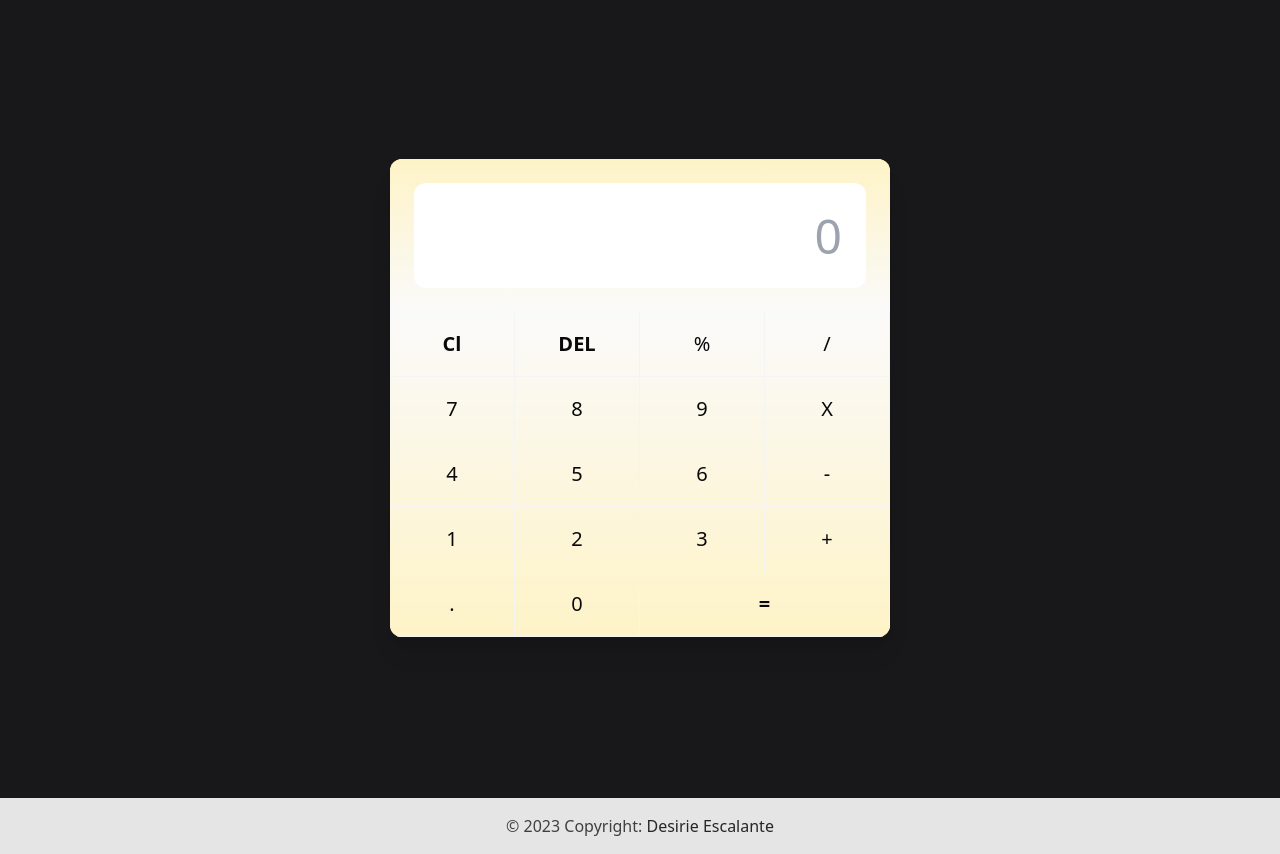
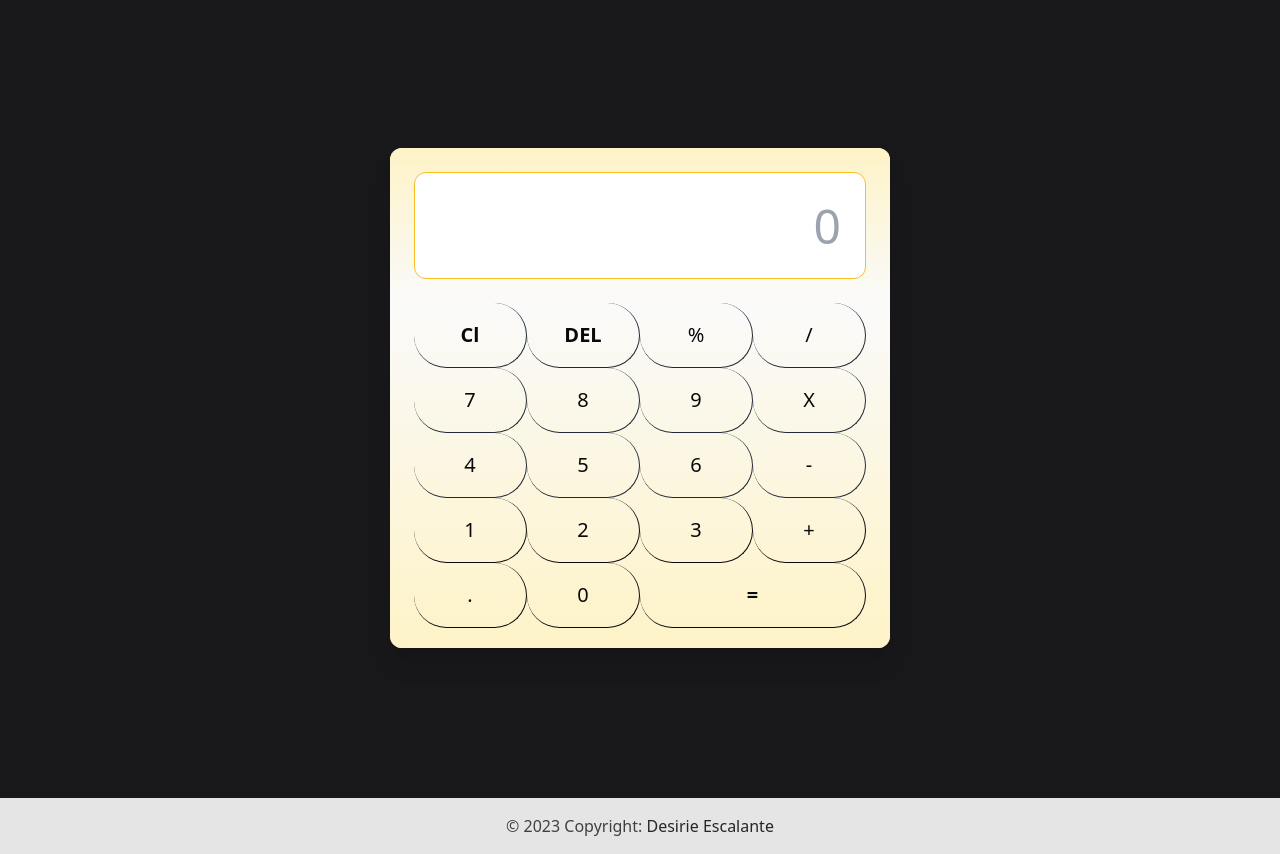
Before and after one commit to descalante16/calcu, a plain HTML site: page index.html in a window 1280 px wide. Shown: the part 74-928 px from the top of the page. Drawn offline with nearby package versions, Linux system fonts and the light colour scheme.

Commit message:
buttons changed

```diff
--- a/index.html
+++ b/index.html
@@ -14,75 +14,75 @@
     <h1 class="mb-4 text-4xl font-bold align-middle">Calculator</h1>
     </div>
     <div class=" min-w-screen min-h-screen bg-zinc-900 flex items-center justify-center px-6 py-6">
-        <div class="calculator w-full mx-auto rounded-xl bg-amber-100 shadow-xl text-gray-900 relative overflow-hidden" style="max-width:500px"">
+        <div class="calculator w-full mx-auto rounded-xl bg-amber-100 shadow-xl text-gray-900 relative overflow-hidden " style="max-width:500px"">
             <div class="w-full h-auto bg-gradient-to-b from-amber-100 to-zinc-50 flex items-end text-right p-6">
-                <input type="text" placeholder="0" id="output-screen" class="w-full py-5 px-6 text-5xl text-right text-zinc-950 font-medium rounded-xl"></div>
-                <div class="w-full bg-gradient-to-b from-zinc-50 to-amber-100">
-                    <div class="flex w-full">
-                        <div class="w-1/4 border-r border-b border-zinc-100">
-                            <button onclick="Clear()" class="w-full h-16 outline-none focus:outline-none hover:bg-zinc-500 hover:bg-opacity-20 text-zinc-950 text-opacity-100 text-xl font-semibold">Cl</button>
+                <input type="text" placeholder="0" id="output-screen" class="w-full py-5 px-6 text-5xl text-right text-zinc-950 font-medium rounded-xl border border-amber-400"></div>
+                <div class="w-full bg-gradient-to-b from-zinc-50 to-amber-100 ">
+                    <div class="flex w-full px-6 ">
+                        <div class="w-1/4 border-r border-b  border-gray-800 rounded-full">
+                            <button onclick="Clear()" class="w-full h-16 outline-none focus:outline-none hover:bg-amber-300 hover:bg-opacity-20 hover:rounded-full text-zinc-950 text-opacity-100 text-xl font-semibold">Cl</button>
                         </div>
-                        <div class="w-1/4 border-r border-b border-zinc-100">
-                            <button onclick="del()" class="w-full h-16 outline-none focus:outline-none hover:bg-zinc-500 hover:bg-opacity-20 text-zinc-950 text-opacity-100 text-xl font-semibold">DEL</button>
+                        <div class="w-1/4 border-r border-b border-gray-800 rounded-full">
+                            <button onclick="del()" class="w-full h-16 outline-none focus:outline-none hover:bg-amber-300 hover:bg-opacity-20 hover:rounded-full text-zinc-950 text-opacity-100 text-xl font-semibold">DEL</button>
                         </div>
-                        <div class="w-1/4 border-r border-b border-zinc-100">
-                            <button onclick="display('%')" class="w-full h-16 outline-none focus:outline-none hover:bg-zinc-500 hover:bg-opacity-20 text-zinc-950 text-opacity-100 text-xl font-medium">%</button>
+                        <div class="w-1/4 border-r border-b border-gray-800 rounded-full">
+                            <button onclick="display('%')" class="w-full h-16 outline-none focus:outline-none hover:bg-amber-300 hover:bg-opacity-20 hover:rounded-full text-zinc-950 text-opacity-100 text-xl font-medium">%</button>
                         </div>
-                        <div class="w-1/4 border-r border-b border-zinc-100">
-                            <button onclick="display('/')" class="w-full h-16 outline-none focus:outline-none hover:bg-zinc-500 hover:bg-opacity-20 text-zinc-950 text-opacity-100 text-xl font-medium">/</button>
+                        <div class="w-1/4 border-r border-b  border-gray-800 rounded-full">
+                            <button onclick="display('/')" class="w-full h-16 outline-none focus:outline-none hover:bg-amber-300 hover:bg-opacity-20 hover:rounded-full text-zinc-950 text-opacity-100 text-xl font-medium">/</button>
                         </div>
                     </div>
-                    <div class="flex w-full">
-                        <div class="w-1/4 border-r border-b border-zinc-100">
-                            <button onclick="display('7')" class="w-full h-16 outline-none focus:outline-none hover:bg-zinc-500 hover:bg-opacity-20 text-zinc-950 text-opacity-100 text-xl font-medium">7</button>
+                    <div class="flex w-full px-6">
+                        <div class="w-1/4 border-r border-b border-gray-800 rounded-full">
+                            <button onclick="display('7')" class="w-full h-16 outline-none focus:outline-none hover:bg-amber-300 hover:bg-opacity-20 hover:rounded-full text-zinc-950 text-opacity-100 text-xl font-medium">7</button>
                         </div>
-                        <div class="w-1/4 border-r border-b border-zinc-100">
-                            <button onclick="display('8')" class="w-full h-16 outline-none focus:outline-none hover:bg-zinc-500 hover:bg-opacity-20 text-zinc-950 text-opacity-100 text-xl font-medium">8</button>
+                        <div class="w-1/4 border-r border-b border-gray-800 rounded-full">
+                            <button onclick="display('8')" class="w-full h-16 outline-none focus:outline-none hover:bg-amber-300 hover:bg-opacity-20 hover:rounded-full text-zinc-950 text-opacity-100 text-xl font-medium">8</button>
                         </div>
-                        <div class="w-1/4 border-r border-b border-zinc-100">
-                            <button onclick="display('9')" class="w-full h-16 outline-none focus:outline-none hover:bg-zinc-500 hover:bg-opacity-20 text-zinc-950 text-opacity-100 text-xl font-medium">9</button>
+                        <div class="w-1/4 border-r border-b border-gray-800 rounded-full">
+                            <button onclick="display('9')" class="w-full h-16 outline-none focus:outline-none hover:bg-amber-300 hover:bg-opacity-20 hover:rounded-full text-zinc-950 text-opacity-100 text-xl font-medium">9</button>
                         </div>
-                        <div class="w-1/4 border-r border-b border-zinc-100">
-                            <button onclick="display('*')" class="w-full h-16 outline-none focus:outline-none hover:bg-zinc-500 hover:bg-opacity-20 text-zinc-950 text-opacity-100 text-xl font-medium">X</button>
+                        <div class="w-1/4 border-r border-b border-gray-800 rounded-full">
+                            <button onclick="display('*')" class="w-full h-16 outline-none focus:outline-none hover:bg-amber-300 hover:bg-opacity-20 hover:rounded-full text-zinc-950 text-opacity-100 text-xl font-medium">X</button>
                         </div>
                     </div>
-                    <div class="flex w-full">
-                        <div class="w-1/4 border-r border-b border-zinc-100">
-                            <button onclick="display('4')" class="w-full h-16 outline-none focus:outline-none hover:bg-zinc-500 hover:bg-opacity-20 text-zinc-950 text-opacity-100 text-xl font-medium">4</button>
+                    <div class="flex w-full px-6">
+                        <div class="w-1/4 border-r border-b border-gray-800 rounded-full">
+                            <button onclick="display('4')" class="w-full h-16 outline-none focus:outline-none hover:bg-amber-300 hover:bg-opacity-20 hover:rounded-full text-zinc-950 text-opacity-100 text-xl font-medium">4</button>
                         </div>
-                        <div class="w-1/4 border-r border-b border-zinc-100">
-                            <button onclick="display('5')" class="w-full h-16 outline-none focus:outline-none hover:bg-zinc-500 hover:bg-opacity-20 text-zinc-950 text-opacity-100 text-xl font-medium">5</button>
+                        <div class="w-1/4 border-r border-b border-gray-800 rounded-full">
+                            <button onclick="display('5')" class="w-full h-16 outline-none focus:outline-none hover:bg-amber-300 hover:bg-opacity-20 hover:rounded-full text-zinc-950 text-opacity-100 text-xl font-medium">5</button>
                         </div>
-                        <div class="w-1/4 border-r border-b border-zinc-100">
-                            <button onclick="display('6')" class="w-full h-16 outline-none focus:outline-none hover:bg-zinc-500 hover:bg-opacity-20 text-zinc-950 text-opacity-100 text-xl font-medium">6</button>
+                        <div class="w-1/4 border-r border-b border-gray-800 rounded-full">
+                            <button onclick="display('6')" class="w-full h-16 outline-none focus:outline-none hover:bg-amber-300 hover:bg-opacity-20 hover:rounded-full text-zinc-950 text-opacity-100 text-xl font-medium">6</button>
                         </div>
-                        <div class="w-1/4 border-r border-b border-zinc-100">
-                            <button onclick="display('-')" class="w-full h-16 outline-none focus:outline-none hover:bg-zinc-500 hover:bg-opacity-20 text-zinc-950 text-opacity-100 text-xl font-medium">-</button>
+                        <div class="w-1/4 border-r border-b border-gray-800 rounded-full">
+                            <button onclick="display('-')" class="w-full h-16 outline-none focus:outline-none hover:bg-amber-300 hover:bg-opacity-20 hover:rounded-full text-zinc-950 text-opacity-100 text-xl font-medium">-</button>
                         </div>
                     </div>
-                    <div class="flex w-full">
-                        <div class="w-1/4 border-r border-b border-zinc-100">
-                            <button onclick="display('1')" class="w-full h-16 outline-none focus:outline-none hover:bg-zinc-500 hover:bg-opacity-20 text-zinc-950 text-opacity-100 text-xl font-medium">1</button>
+                    <div class="flex w-full px-6">
+                        <div class="w-1/4 border-r border-b border-zinc-950 rounded-full">
+                            <button onclick="display('1')" class="w-full h-16 outline-none focus:outline-none hover:bg-amber-300 hover:bg-opacity-20 hover:rounded-full text-zinc-950 text-opacity-100 text-xl font-medium">1</button>
                         </div>
-                        <div class="w-1/4 border-r border-b border-zinc-100">
-                            <button onclick="display('2')" class="w-full h-16 outline-none focus:outline-none hover:bg-zinc-500 hover:bg-opacity-20 text-zinc-950 text-opacity-100 text-xl font-medium">2</button>
+                        <div class="w-1/4 border-r border-b border-zinc-950 rounded-full">
+                            <button onclick="display('2')" class="w-full h-16 outline-none focus:outline-none hover:bg-amber-300 hover:bg-opacity-20 hover:rounded-full text-zinc-950 text-opacity-100 text-xl font-medium">2</button>
                         </div>
-                        <div class="w-1/4 border-r border-b border-zinc-100">
-                            <button onclick="display('3')" class="w-full h-16 outline-none focus:outline-none hover:bg-zinc-500 hover:bg-opacity-20 text-zinc-950 text-opacity-100 text-xl font-medium">3</button>
+                        <div class="w-1/4 border-r border-b border-zinc-950 rounded-full">
+                            <button onclick="display('3')" class="w-full h-16 outline-none focus:outline-none hover:bg-amber-300 hover:bg-opacity-20 hover:rounded-full text-zinc-950 text-opacity-100 text-xl font-medium">3</button>
                         </div>
-                        <div class="w-1/4 border-r border-b border-zinc-100">
-                            <button onclick="display('+')" class="w-full h-16 outline-none focus:outline-none hover:bg-zinc-500 hover:bg-opacity-20 text-zinc-950 text-opacity-100 text-xl font-medium">+</button>
+                        <div class="w-1/4 border-r border-b border-zinc-950 rounded-full">
+                            <button onclick="display('+')" class="w-full h-16 outline-none focus:outline-none hover:bg-amber-300 hover:bg-opacity-20 hover:rounded-full text-zinc-950 text-opacity-100 text-xl font-medium">+</button>
                         </div>
                     </div>
-                    <div class="flex w-full">
-                        <div class="w-1/4 border-r border-b border-zinc-100">
-                            <button onclick="display('.')" class="w-full h-16 outline-none focus:outline-none hover:bg-zinc-500 hover:bg-opacity-20 text-zinc-950 text-opacity-100 text-xl font-medium">.</button>
+                    <div class="flex w-full px-6 pb-5">
+                        <div class="w-1/4 border-r border-b border-zinc-950 rounded-full">
+                            <button onclick="display('.')" class="w-full h-16 outline-none focus:outline-none hover:bg-amber-300 hover:bg-opacity-20 hover:rounded-full text-zinc-950 text-opacity-100 text-xl font-medium">.</button>
                         </div>
-                        <div class="w-1/4 border-r border-b border-zinc-100">
-                            <button onclick="display('0')" class="w-full h-16 outline-none focus:outline-none hover:bg-zinc-500 hover:bg-opacity-20 text-zinc-950 text-opacity-100 text-xl font-medium">0</button>
+                        <div class="w-1/4 border-r border-b border-zinc-950 rounded-full">
+                            <button onclick="display('0')" class="w-full h-16 outline-none focus:outline-none hover:bg-amber-300 hover:bg-opacity-20 hover:rounded-full text-zinc-950 text-opacity-100 text-xl font-medium">0</button>
                         </div>
-                        <div class="w-2/4 border-r border-b border-zinc-100">
-                            <button onclick="Calculate()" class="w-full h-16 outline-none focus:outline-none hover:bg-zinc-500 hover:bg-opacity-20 text-zinc-950 text-opacity-100 text-xl font-semibold">=</button>
+                        <div class="w-2/4 border-r border-b border-zinc-950 rounded-full">
+                            <button onclick="Calculate()" class="w-full h-16 outline-none focus:outline-none hover:bg-amber-300 hover:bg-opacity-20 hover:rounded-full text-zinc-950 text-opacity-100 text-xl font-semibold">=</button>
                         </div>
 
 
```
